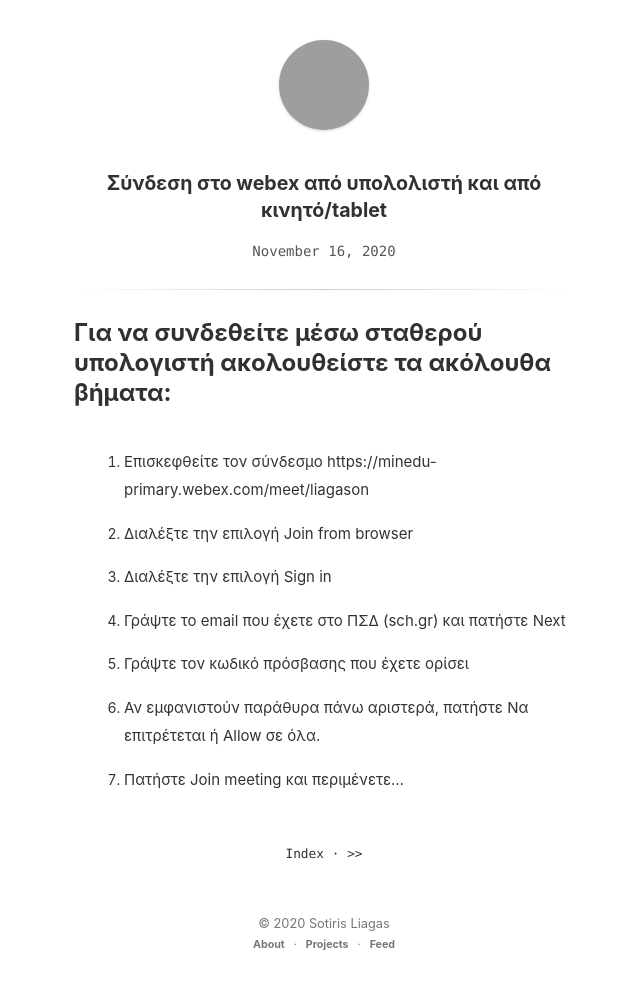
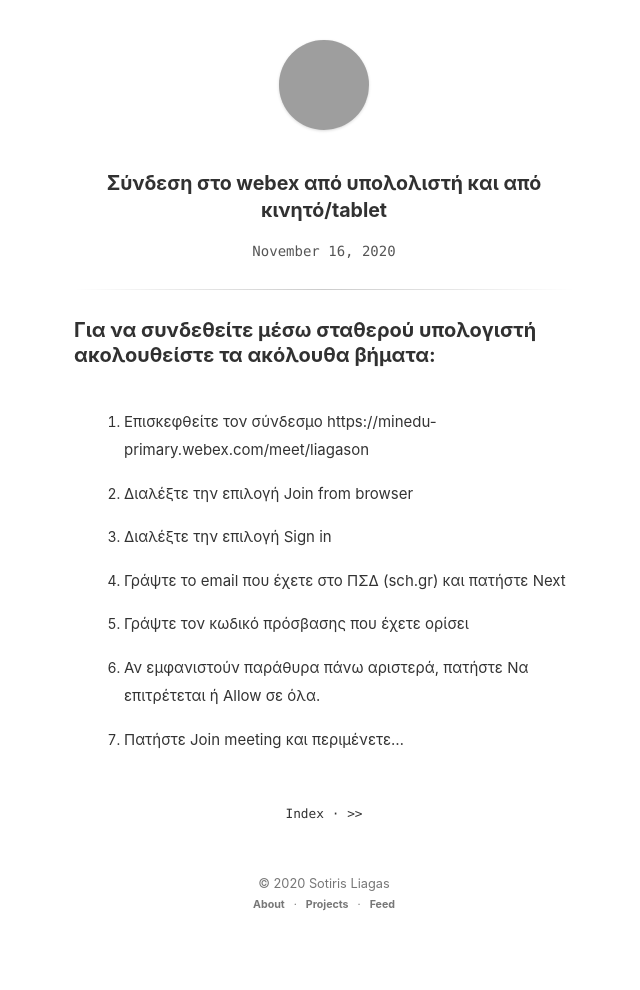
Before and after one commit to liagason/A-Jekyll-Blog, a Jekyll site: the page built from _posts/2020-11-16-setup-webex-minedu-primary.md, in a window 1280 px wide. Shown: the whole page, without its empty margins (316-956 px from the left). Built offline with Jekyll 4.4.1, drawn with Linux system fonts in a browser that asks for light colours; after the commit the page ends 950 px from its top, so only the background shows below that; grey boxes are pictures that could not be loaded.

```diff
--- a/_posts/2020-11-16-setup-webex-minedu-primary.md
+++ b/_posts/2020-11-16-setup-webex-minedu-primary.md
@@ -3,7 +3,7 @@ layout: post
 title: Σύνδεση στο webex από υπολολιστή και από κινητό/tablet
 ---
 
-## Για να συνδεθείτε μέσω σταθερού υπολογιστή ακολουθείστε τα ακόλουθα βήματα:
+### Για να συνδεθείτε μέσω σταθερού υπολογιστή ακολουθείστε τα ακόλουθα βήματα:
 
 1. Επισκεφθείτε τον σύνδεσμο https://minedu-primary.webex.com/meet/liagason
 
```
